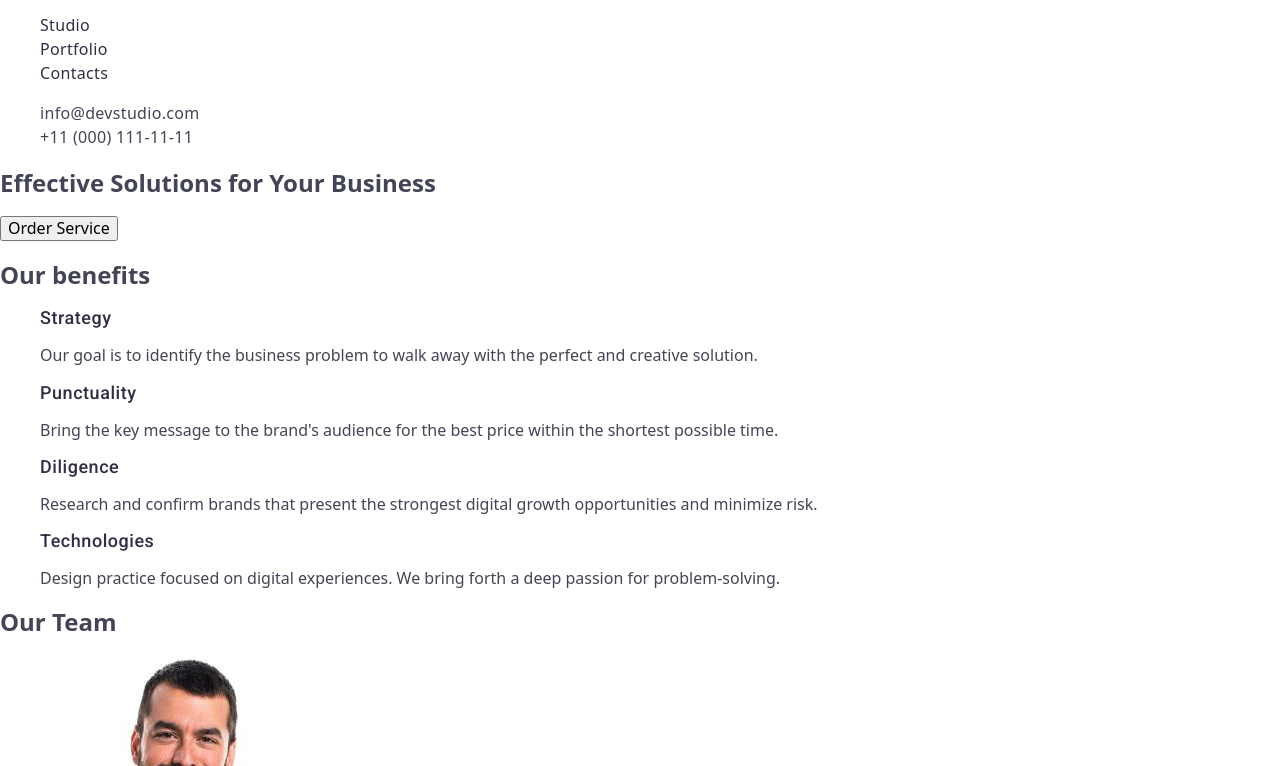
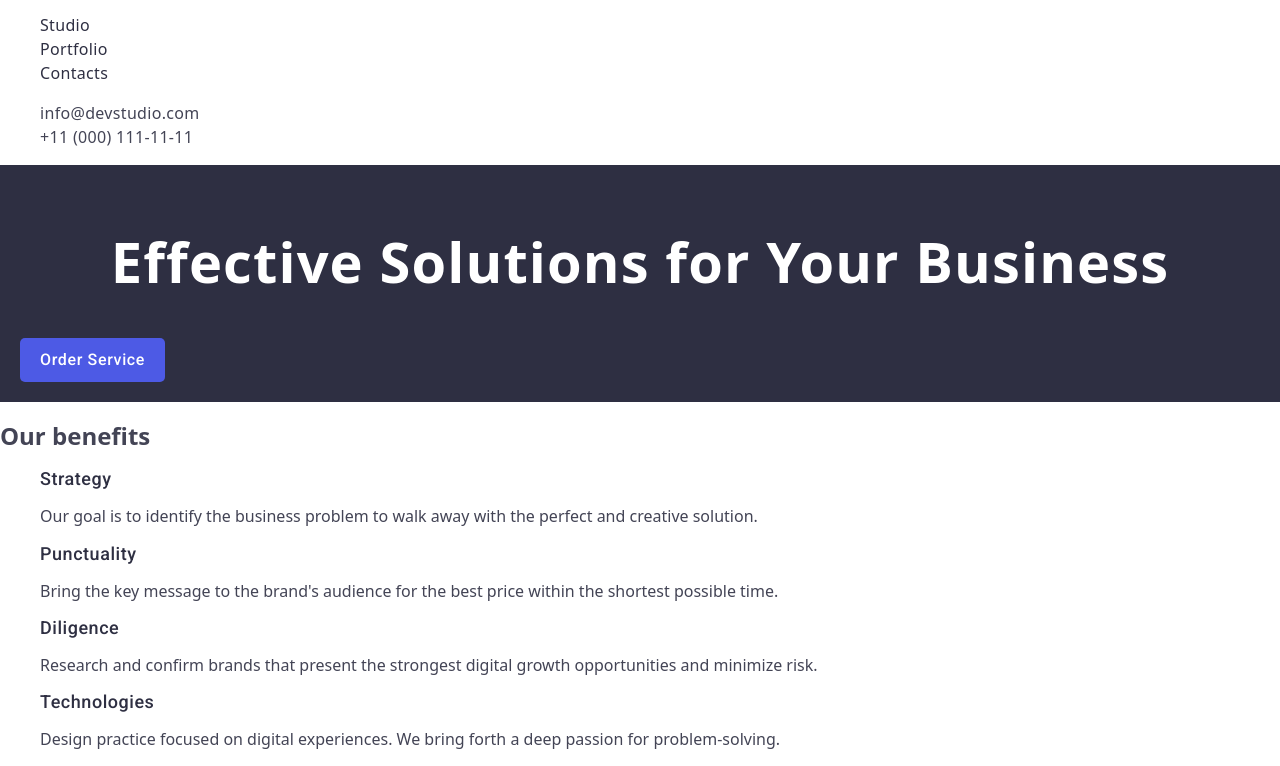
Before and after one commit to Budko00/Tutorial, a plain HTML site: page index.html in a window 1280 px wide. Shown: the part 24-790 px from the top of the page. Drawn offline with nearby package versions, Linux system fonts and the light colour scheme.

Commit message:
css+html

```diff
--- a/css/styles.css
+++ b/css/styles.css
@@ -122,4 +122,57 @@ h3 {
     /* Відстань між літерами */
     color: #2E2F42;
     /* Колір тексту */
+}/* Стилі для секції */
+.main_section {
+    background-color: #2e2f42;
+    /* Фон секції */
+    padding: 20px;
+    /* Внутрішні відступи */
 }
+
+/* Стилі для заголовка */
+.section_title {
+    font-size: 56px;
+    /* Розмір шрифту */
+    line-height: 1.07;
+    /* Висота рядка */
+    text-align: center;
+    /* Вирівнювання тексту по центру */
+    letter-spacing: 0.02em;
+    /* Відстань між літерами */
+    color: #ffffff;
+    /* Колір тексту */
+}
+
+/* Стилі для кнопки */
+.cta_button {
+    background-color: #4D5AE5;
+    /* Колір фону кнопки */
+    font-family: "Roboto", sans-serif;
+    /* Шрифт кнопки */
+    font-weight: 500;
+    /* Жирність шрифту */
+    font-size: 16px;
+    /* Розмір шрифту */
+    line-height: 1.5;
+    /* Висота рядка */
+    letter-spacing: 0.04em;
+    /* Відстань між літерами */
+    color: #ffffff;
+    /* Колір тексту в кнопці */
+    cursor: pointer;
+    /* Стиль курсору */
+    padding: 10px 20px;
+    /* Внутрішні відступи для кнопки */
+    border: none;
+    /* Вимкнення обводки */
+    border-radius: 5px;
+    /* Заокруглені кути */
+}
+
+/* Зміни кольору кнопки при наведені та фокусі */
+.cta_button:hover,
+.cta_button:focus {
+    background-color: #404BBF;
+    /* Зміна кольору фону при наведенні та фокусі */
+}
--- a/index.html
+++ b/index.html
@@ -56,9 +56,9 @@
     </header>
     <main>
       <!-- hero section -->
-      <section>
-        <h1>Effective Solutions for Your Business</h1>
-        <button type="button">Order Service</button>
+      <section class="main_section">
+        <h1 class="section_title">Effective Solutions for Your Business</h1>
+        <button class="cta_button" type="button">Order Service</button>
       </section>
       <!-- our benefits -->
       <section>
```
